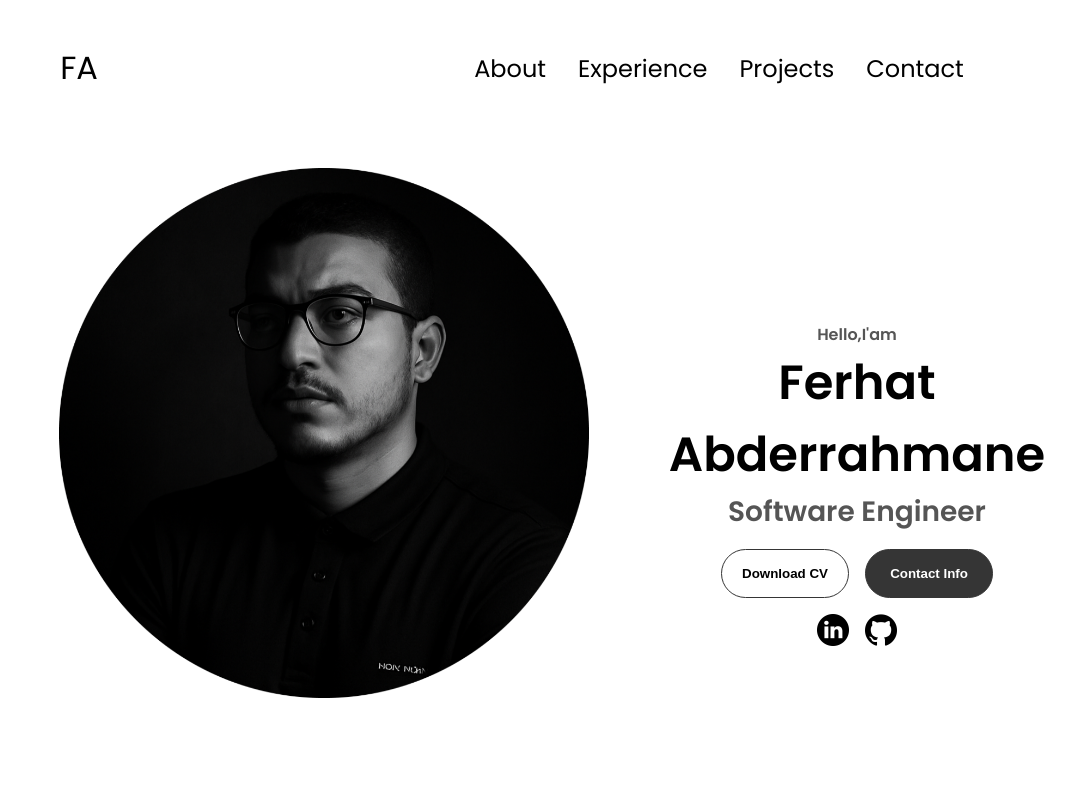
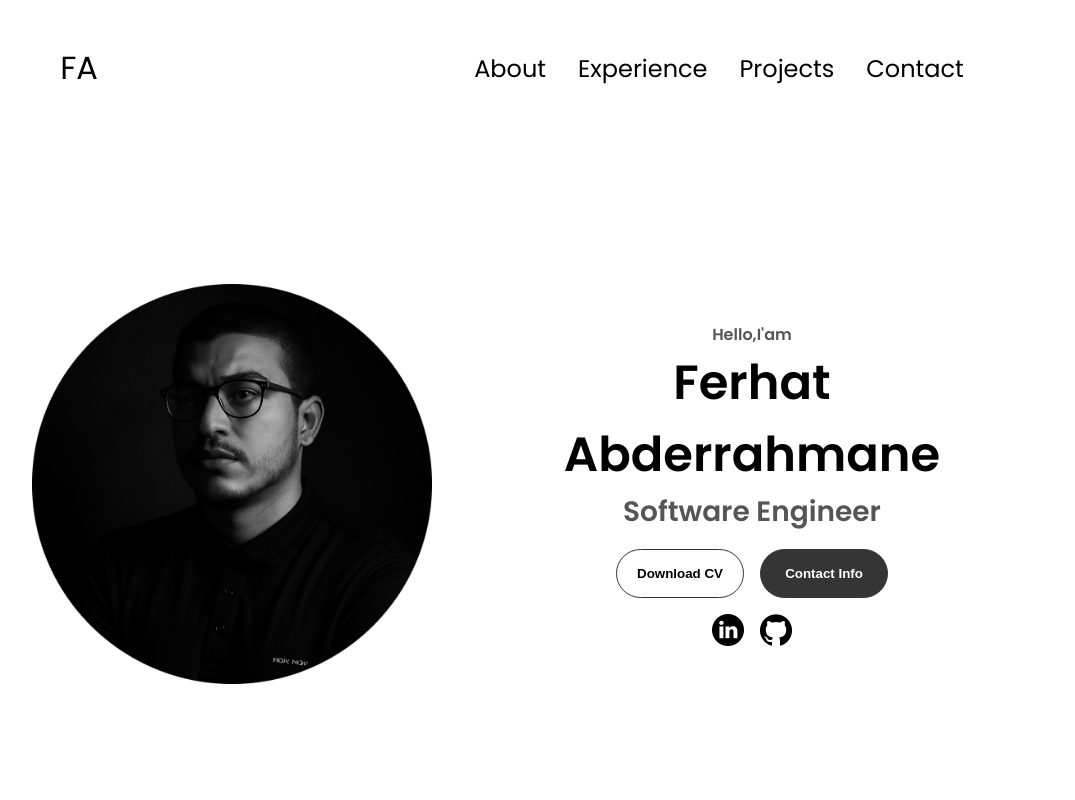
Before and after one commit to abderrahmanefrt/my-portfolio, a plain HTML site: page index.html in a window 1280 px wide. Shown: the top 800 px of the page, without its empty margins (128-1203 px from the left). Drawn offline with Linux system fonts and the light colour scheme.

Commit message:
first commit

```diff
--- a/index.html
+++ b/index.html
@@ -43,8 +43,10 @@
   </nav>
 
   <section id="profile">
-    <div class="section__pic-container"></div>
-    <img src="./assets/profile1.png" alt="FA profile picture" width="530" height="530">
+    <div class="section__pic-container">
+        <img src="./assets/profile1.png" alt="FA profile picture">
+    </div>
+
     <div class="section__text">
       <p class="section__text__p1">
         Hello,I'am
```
